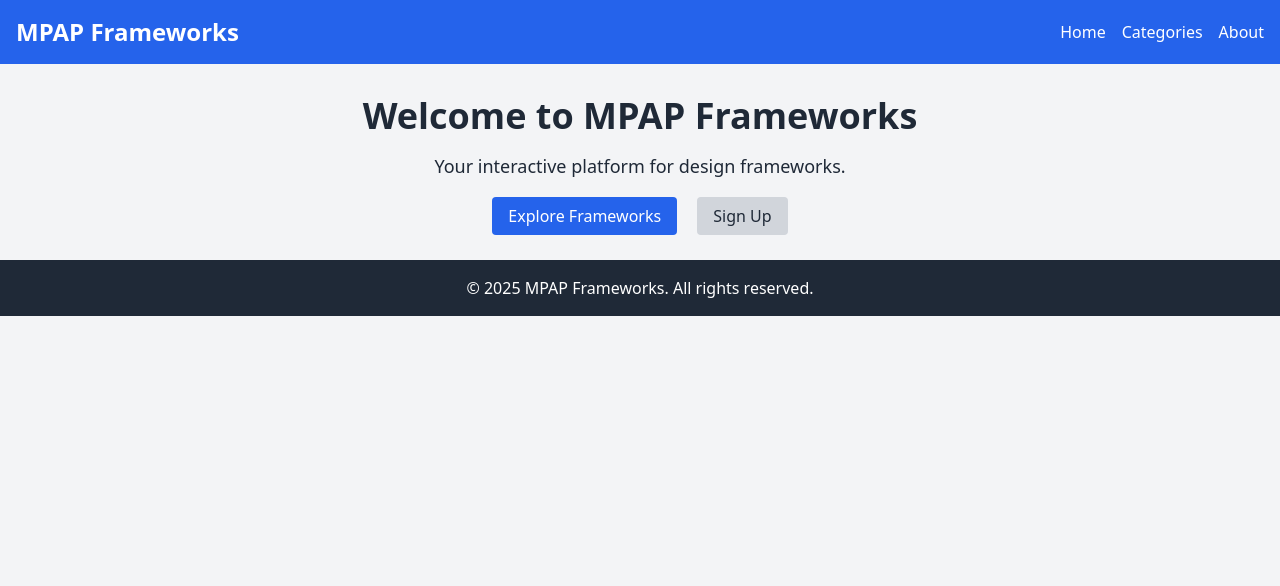
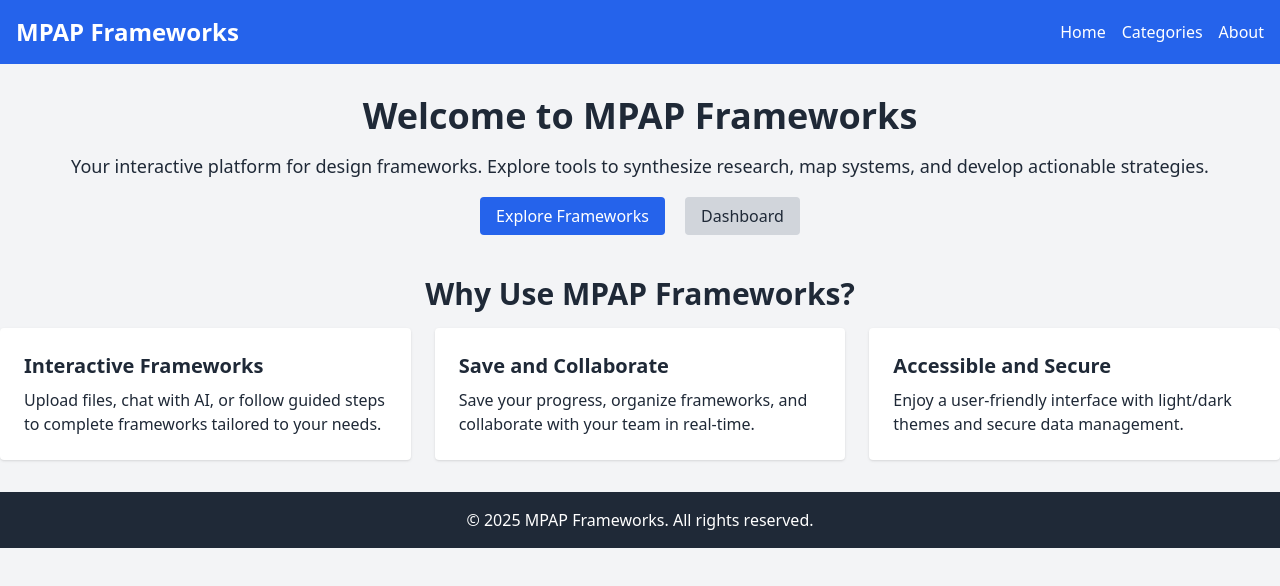
Before and after one commit to marpinet/mpap-id-frameworks, a website: page public/index.html in a window 1280 px wide. Drawn offline with nearby package versions, Linux system fonts and the light colour scheme.

Commit message:
Update navigation links and enhance welcome section with additional content

```diff
--- a/public/index.html
+++ b/public/index.html
@@ -12,9 +12,9 @@
             <h1 class="text-2xl font-bold">MPAP Frameworks</h1>
             <nav>
                 <ul class="flex space-x-4">
-                    <li><a href="#" class="hover:underline">Home</a></li>
-                    <li><a href="#categories" class="hover:underline">Categories</a></li>
-                    <li><a href="#about" class="hover:underline">About</a></li>
+                    <li><a href="index.html" class="hover:underline">Home</a></li>
+                    <li><a href="categories/index.html" class="hover:underline">Categories</a></li>
+                    <li><a href="about.html" class="hover:underline">About</a></li>
                 </ul>
             </nav>
         </div>
@@ -23,10 +23,28 @@
     <main class="container mx-auto mt-8">
         <section class="text-center">
             <h2 class="text-4xl font-bold mb-4">Welcome to MPAP Frameworks</h2>
-            <p class="text-lg mb-6">Your interactive platform for design frameworks.</p>
+            <p class="text-lg mb-6">Your interactive platform for design frameworks. Explore tools to synthesize research, map systems, and develop actionable strategies.</p>
             <div class="space-x-4">
-                <a href="#categories" class="bg-blue-600 text-white px-4 py-2 rounded hover:bg-blue-700">Explore Frameworks</a>
-                <a href="#" class="bg-gray-300 text-gray-800 px-4 py-2 rounded hover:bg-gray-400">Sign Up</a>
+                <a href="categories/index.html" class="bg-blue-600 text-white px-4 py-2 rounded hover:bg-blue-700">Explore Frameworks</a>
+                <a href="dashboard.html" class="bg-gray-300 text-gray-800 px-4 py-2 rounded hover:bg-gray-400">Dashboard</a>
+            </div>
+        </section>
+
+        <section id="categories" class="mt-12">
+            <h3 class="text-3xl font-bold mb-4 text-center">Why Use MPAP Frameworks?</h3>
+            <div class="grid grid-cols-1 md:grid-cols-3 gap-6">
+                <div class="bg-white p-6 rounded shadow">
+                    <h4 class="text-xl font-bold mb-2">Interactive Frameworks</h4>
+                    <p>Upload files, chat with AI, or follow guided steps to complete frameworks tailored to your needs.</p>
+                </div>
+                <div class="bg-white p-6 rounded shadow">
+                    <h4 class="text-xl font-bold mb-2">Save and Collaborate</h4>
+                    <p>Save your progress, organize frameworks, and collaborate with your team in real-time.</p>
+                </div>
+                <div class="bg-white p-6 rounded shadow">
+                    <h4 class="text-xl font-bold mb-2">Accessible and Secure</h4>
+                    <p>Enjoy a user-friendly interface with light/dark themes and secure data management.</p>
+                </div>
             </div>
         </section>
     </main>
```
